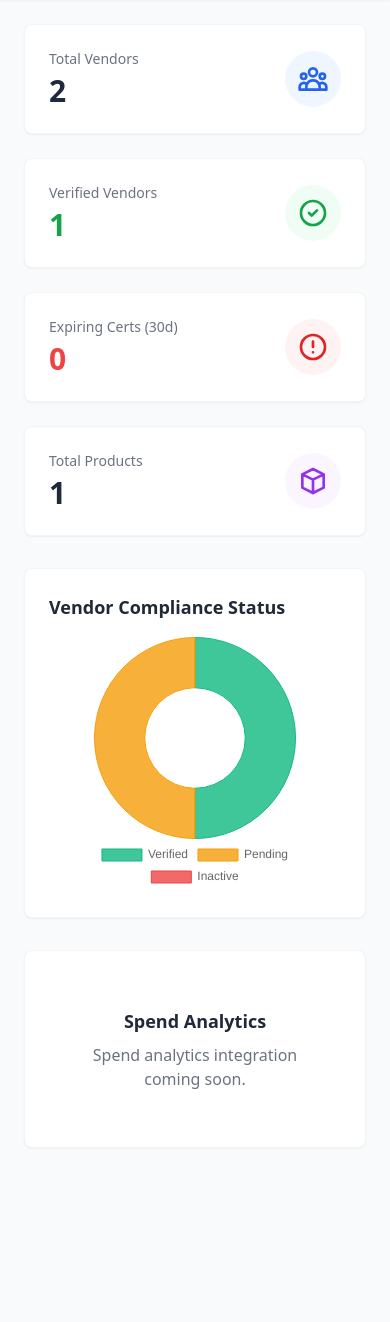
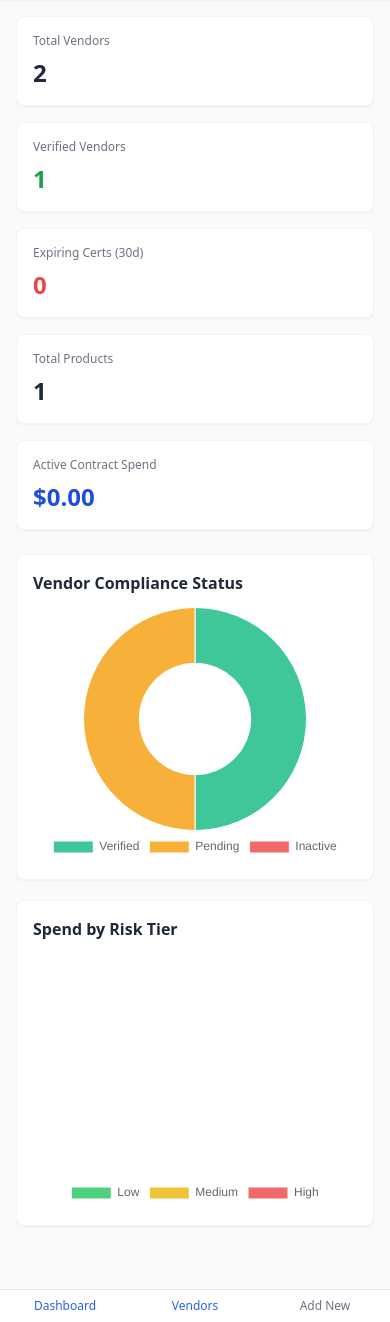
Before and after one commit to devravindu/upsupply-vms, a Django app: page /vendor/dashboard/ in a window 390 px wide. Shown: the part 64-1386 px from the top of the page. Run offline with Django 5.2, Linux system fonts and the light colour scheme; a user stored in the database is signed in; data comes from the database, SQL or seed files in the repository; data that the repository does not hold is empty; some libraries are stand-ins or nearby versions.

Commit message:
Implement V2 risk tier contracts analytics and mobile UI (#4)

```diff
--- a/management/forms.py
+++ b/management/forms.py
@@ -10,7 +10,7 @@ class VendorForm(forms.ModelForm):
     class Meta:
         model = Vendor
         fields = [
-            'name', 'vendor_type', 'status', 'country', 'registration_number',
+            'name', 'vendor_type', 'status', 'risk_tier', 'country', 'registration_number',
             'stock_symbol', 'website', 'internal_rep', 'relationship_start_date',
             'contact_name', 'contact_email', 'contact_phone'
         ]
@@ -18,6 +18,7 @@ class VendorForm(forms.ModelForm):
             'name': forms.TextInput(attrs={'class': 'mt-1 block w-full rounded-md border-gray-300 shadow-sm focus:border-blue-500 focus:ring-blue-500 sm:text-sm'}),
             'vendor_type': forms.Select(attrs={'class': 'mt-1 block w-full rounded-md border-gray-300 shadow-sm focus:border-blue-500 focus:ring-blue-500 sm:text-sm'}),
             'status': forms.Select(attrs={'class': 'mt-1 block w-full rounded-md border-gray-300 shadow-sm focus:border-blue-500 focus:ring-blue-500 sm:text-sm'}),
+            'risk_tier': forms.Select(attrs={'class': 'mt-1 block w-full rounded-md border-gray-300 shadow-sm focus:border-blue-500 focus:ring-blue-500 sm:text-sm'}),
             'country': forms.TextInput(attrs={'class': 'mt-1 block w-full rounded-md border-gray-300 shadow-sm focus:border-blue-500 focus:ring-blue-500 sm:text-sm'}),
             'stock_symbol': forms.TextInput(attrs={'class': 'mt-1 block w-full rounded-md border-gray-300 shadow-sm focus:border-blue-500 focus:ring-blue-500 sm:text-sm'}),
             'website': forms.URLInput(attrs={'class': 'mt-1 block w-full rounded-md border-gray-300 shadow-sm focus:border-blue-500 focus:ring-blue-500 sm:text-sm'}),
--- a/management/signals.py
+++ b/management/signals.py
@@ -14,6 +14,7 @@ def update_vendor_status(sender, instance, **kwargs):
         valid_certs = vendor.certs.filter(expiry_date__gte=date.today(), is_current=True)
         if not valid_certs.exists():
             vendor.status = 'inactive'
+            vendor.risk_tier = 'high'
             vendor.save()
 
 @receiver(pre_save, sender=Vendor)
--- a/management/templates/management/base.html
+++ b/management/templates/management/base.html
@@ -108,7 +108,7 @@
             </header>
 
             <!-- Main Content Area -->
-            <main class="flex-1 overflow-x-hidden overflow-y-auto bg-gray-50 p-6">
+            <main class="flex-1 overflow-x-hidden overflow-y-auto bg-gray-50 p-4 pb-24 md:p-6 md:pb-6">
                 {% if messages %}
                     <div class="mb-6 space-y-2">
                         {% for message in messages %}
@@ -124,5 +124,14 @@
             </main>
         </div>
     </div>
+
+    <nav class="fixed inset-x-0 bottom-0 z-20 border-t border-gray-200 bg-white md:hidden">
+        <div class="grid grid-cols-3">
+            <a href="{% url 'dashboard' %}" class="flex flex-col items-center py-2 text-xs {% if request.resolver_match.url_name == 'dashboard' %}text-blue-600{% else %}text-gray-500{% endif %}">Dashboard</a>
+            <a href="{% url 'vendor_list' %}" class="flex flex-col items-center py-2 text-xs {% if 'vendor' in request.path %}text-blue-600{% else %}text-gray-500{% endif %}">Vendors</a>
+            <a href="{% url 'vendor_create' %}" class="flex flex-col items-center py-2 text-xs {% if request.resolver_match.url_name == 'vendor_create' %}text-blue-600{% else %}text-gray-500{% endif %}">Add New</a>
+        </div>
+    </nav>
+
 </body>
 </html>
--- a/management/templates/management/dashboard.html
+++ b/management/templates/management/dashboard.html
@@ -3,109 +3,69 @@
 {% block header_title %}Overview Dashboard{% endblock %}
 
 {% block content %}
-<div class="grid grid-cols-1 md:grid-cols-2 lg:grid-cols-4 gap-6 mb-8">
-    <!-- Total Vendors Card -->
-    <div class="bg-white p-6 rounded-lg shadow-sm border border-gray-100 flex items-center justify-between">
-        <div>
-            <p class="text-sm font-medium text-gray-500 mb-1">Total Vendors</p>
-            <h3 class="text-3xl font-bold text-slate-800">{{ total_vendors }}</h3>
-        </div>
-        <div class="bg-blue-50 p-3 rounded-full">
-            <svg class="h-8 w-8 text-blue-600" fill="none" viewBox="0 0 24 24" stroke="currentColor">
-                <path stroke-linecap="round" stroke-linejoin="round" stroke-width="2" d="M17 20h5v-2a3 3 0 00-5.356-1.857M17 20H7m10 0v-2c0-.656-.126-1.283-.356-1.857M7 20H2v-2a3 3 0 015.356-1.857M7 20v-2c0-.656.126-1.283.356-1.857m0 0a5.002 5.002 0 019.288 0M15 7a3 3 0 11-6 0 3 3 0 016 0zm6 3a2 2 0 11-4 0 2 2 0 014 0zM7 10a2 2 0 11-4 0 2 2 0 014 0z" />
-            </svg>
-        </div>
+<div class="mb-6 grid grid-cols-1 gap-4 sm:grid-cols-2 xl:grid-cols-5">
+    <div class="rounded-lg border border-gray-100 bg-white p-4 shadow-sm">
+        <p class="text-xs font-medium text-gray-500">Total Vendors</p>
+        <h3 class="mt-2 text-2xl font-bold text-slate-800">{{ total_vendors }}</h3>
     </div>
-
-    <!-- Verified Vendors Card -->
-    <div class="bg-white p-6 rounded-lg shadow-sm border border-gray-100 flex items-center justify-between">
-        <div>
-            <p class="text-sm font-medium text-gray-500 mb-1">Verified Vendors</p>
-            <h3 class="text-3xl font-bold text-green-600">{{ verified_vendors }}</h3>
-        </div>
-        <div class="bg-green-50 p-3 rounded-full">
-            <svg class="h-8 w-8 text-green-600" fill="none" viewBox="0 0 24 24" stroke="currentColor">
-                <path stroke-linecap="round" stroke-linejoin="round" stroke-width="2" d="M9 12l2 2 4-4m6 2a9 9 0 11-18 0 9 9 0 0118 0z" />
-            </svg>
-        </div>
+    <div class="rounded-lg border border-gray-100 bg-white p-4 shadow-sm">
+        <p class="text-xs font-medium text-gray-500">Verified Vendors</p>
+        <h3 class="mt-2 text-2xl font-bold text-green-600">{{ verified_vendors }}</h3>
     </div>
-
-    <!-- Expiring Certs Card -->
-    <div class="bg-white p-6 rounded-lg shadow-sm border border-gray-100 flex items-center justify-between">
-        <div>
-            <p class="text-sm font-medium text-gray-500 mb-1">Expiring Certs (30d)</p>
-            <h3 class="text-3xl font-bold text-red-500">{{ expiring_certs }}</h3>
-        </div>
-        <div class="bg-red-50 p-3 rounded-full">
-            <svg class="h-8 w-8 text-red-600" fill="none" viewBox="0 0 24 24" stroke="currentColor">
-                 <path stroke-linecap="round" stroke-linejoin="round" stroke-width="2" d="M12 8v4m0 4h.01M21 12a9 9 0 11-18 0 9 9 0 0118 0z" />
-            </svg>
-        </div>
+    <div class="rounded-lg border border-gray-100 bg-white p-4 shadow-sm">
+        <p class="text-xs font-medium text-gray-500">Expiring Certs (30d)</p>
+        <h3 class="mt-2 text-2xl font-bold text-red-500">{{ expiring_certs }}</h3>
     </div>
-
-    <!-- Total Products Card -->
-    <div class="bg-white p-6 rounded-lg shadow-sm border border-gray-100 flex items-center justify-between">
-        <div>
-            <p class="text-sm font-medium text-gray-500 mb-1">Total Products</p>
-            <h3 class="text-3xl font-bold text-slate-800">{{ total_products }}</h3>
-        </div>
-        <div class="bg-purple-50 p-3 rounded-full">
-            <svg class="h-8 w-8 text-purple-600" fill="none" viewBox="0 0 24 24" stroke="currentColor">
-                <path stroke-linecap="round" stroke-linejoin="round" stroke-width="2" d="M20 7l-8-4-8 4m16 0l-8 4m8-4v10l-8 4m0-10L4 7m8 4v10M4 7v10l8 4" />
-            </svg>
-        </div>
+    <div class="rounded-lg border border-gray-100 bg-white p-4 shadow-sm">
+        <p class="text-xs font-medium text-gray-500">Total Products</p>
+        <h3 class="mt-2 text-2xl font-bold text-slate-800">{{ total_products }}</h3>
+    </div>
+    <div class="rounded-lg border border-gray-100 bg-white p-4 shadow-sm">
+        <p class="text-xs font-medium text-gray-500">Active Contract Spend</p>
+        <h3 class="mt-2 text-2xl font-bold text-blue-700">${{ total_spend|floatformat:2 }}</h3>
     </div>
 </div>
 
-<!-- Charts Section -->
-<div class="grid grid-cols-1 lg:grid-cols-2 gap-8">
-    <div class="bg-white p-6 rounded-lg shadow-sm border border-gray-100">
-        <h3 class="text-lg font-semibold text-gray-800 mb-4">Vendor Compliance Status</h3>
-        <div class="h-64 relative">
-             <canvas id="vendorStatusChart"></canvas>
-        </div>
-    </div>
+<div class="grid grid-cols-1 gap-5 lg:grid-cols-2">
+    <section class="rounded-lg border border-gray-100 bg-white p-4 shadow-sm">
+        <h3 class="mb-3 text-base font-semibold text-gray-800">Vendor Compliance Status</h3>
+        <div class="relative h-64"><canvas id="vendorStatusChart"></canvas></div>
+    </section>
 
-    <div class="bg-white p-6 rounded-lg shadow-sm border border-gray-100 flex items-center justify-center">
-        <div class="text-center p-8">
-            <h3 class="text-lg font-semibold text-gray-800 mb-2">Spend Analytics</h3>
-            <p class="text-gray-500">Spend analytics integration coming soon.</p>
-        </div>
-    </div>
+    <section class="rounded-lg border border-gray-100 bg-white p-4 shadow-sm">
+        <h3 class="mb-3 text-base font-semibold text-gray-800">Spend by Risk Tier</h3>
+        <div class="relative h-64"><canvas id="riskSpendChart"></canvas></div>
+    </section>
 </div>
 
 <script>
     document.addEventListener('DOMContentLoaded', function() {
-        var ctx = document.getElementById('vendorStatusChart').getContext('2d');
-        var chart = new Chart(ctx, {
+        const statusCtx = document.getElementById('vendorStatusChart').getContext('2d');
+        new Chart(statusCtx, {
             type: 'doughnut',
             data: {
                 labels: {{ chart_labels|safe }},
                 datasets: [{
-                    label: 'Vendor Status',
                     data: {{ chart_data|safe }},
-                    backgroundColor: [
-                        'rgba(16, 185, 129, 0.8)', // Verified - Green
-                        'rgba(245, 158, 11, 0.8)', // Pending - Amber
-                        'rgba(239, 68, 68, 0.8)'  // Inactive - Red
-                    ],
-                    borderColor: [
-                        'rgba(16, 185, 129, 1)',
-                        'rgba(245, 158, 11, 1)',
-                        'rgba(239, 68, 68, 1)'
-                    ],
+                    backgroundColor: ['rgba(16, 185, 129, 0.8)', 'rgba(245, 158, 11, 0.8)', 'rgba(239, 68, 68, 0.8)'],
                     borderWidth: 1
                 }]
             },
-            options: {
-                responsive: true,
-                maintainAspectRatio: false,
-                plugins: {
-                    legend: {
-                        position: 'bottom'
-                    }
-                }
-            }
+            options: { responsive: true, maintainAspectRatio: false, plugins: { legend: { position: 'bottom' } } }
+        });
+
+        const riskCtx = document.getElementById('riskSpendChart').getContext('2d');
+        new Chart(riskCtx, {
+            type: 'doughnut',
+            data: {
+                labels: {{ risk_labels|safe }},
+                datasets: [{
+                    data: {{ risk_spend_data|safe }},
+                    backgroundColor: ['rgba(34, 197, 94, 0.8)', 'rgba(234, 179, 8, 0.8)', 'rgba(239, 68, 68, 0.8)'],
+                    borderWidth: 1
+                }]
+            },
+            options: { responsive: true, maintainAspectRatio: false, plugins: { legend: { position: 'bottom' } } }
         });
     });
 </script>
--- a/management/views.py
+++ b/management/views.py
@@ -1,10 +1,10 @@
 from django.views.generic import UpdateView, CreateView, ListView, TemplateView, DetailView
+from django.db.models import Sum, Q
 from django.contrib.auth.mixins import LoginRequiredMixin
 from django.urls import reverse_lazy
-from django.shortcuts import redirect
 from django.utils import timezone
 from datetime import timedelta
-from .models import Vendor, Certification, Product
+from .models import Vendor, Certification, Product, Contract
 from .forms import VendorForm, CertificationForm
 
 class DashboardView(LoginRequiredMixin, TemplateView):
@@ -25,6 +25,20 @@ class DashboardView(LoginRequiredMixin, TemplateView):
 
         context['total_products'] = Product.objects.count()
 
+        today = timezone.now().date()
+        active_contracts = Contract.objects.filter(start_date__lte=today, end_date__gte=today)
+
+        context['total_spend'] = active_contracts.aggregate(total=Sum('total_value'))['total'] or 0
+
+        spend_by_risk = active_contracts.values('vendor__risk_tier').annotate(total=Sum('total_value'))
+        spend_map = {row['vendor__risk_tier']: row['total'] for row in spend_by_risk}
+        context['risk_labels'] = ['Low', 'Medium', 'High']
+        context['risk_spend_data'] = [
+            float(spend_map.get('low', 0) or 0),
+            float(spend_map.get('medium', 0) or 0),
+            float(spend_map.get('high', 0) or 0),
+        ]
+
         # Chart Data (Vendor Status)
         verified_count = context['verified_vendors']
         pending_count = Vendor.objects.filter(status='pending').count()
@@ -41,7 +55,13 @@ class VendorListView(LoginRequiredMixin, ListView):
     context_object_name = 'vendors'
 
     def get_queryset(self):
-        return Vendor.objects.all().order_by('-created_at')
+        today = timezone.now().date()
+        return Vendor.objects.annotate(
+            active_contract_value=Sum(
+                'contracts__total_value',
+                filter=Q(contracts__start_date__lte=today, contracts__end_date__gte=today),
+            )
+        ).order_by('-created_at')
 
 class VendorDetailView(LoginRequiredMixin, DetailView):
     model = Vendor
```
Also changed, not shown: management/models.py (+30 -1 lines), management/templates/management/vendor_list.html (+48 -55 lines), management/migrations/0005_vendor_risk_tier_contract.py (added).
